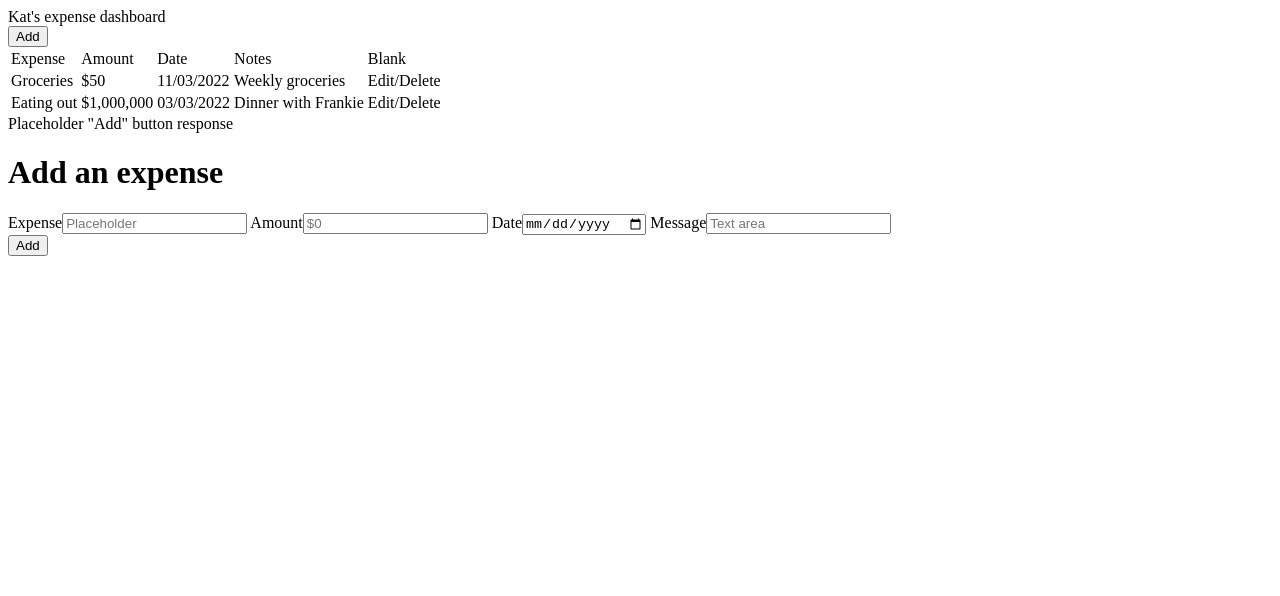
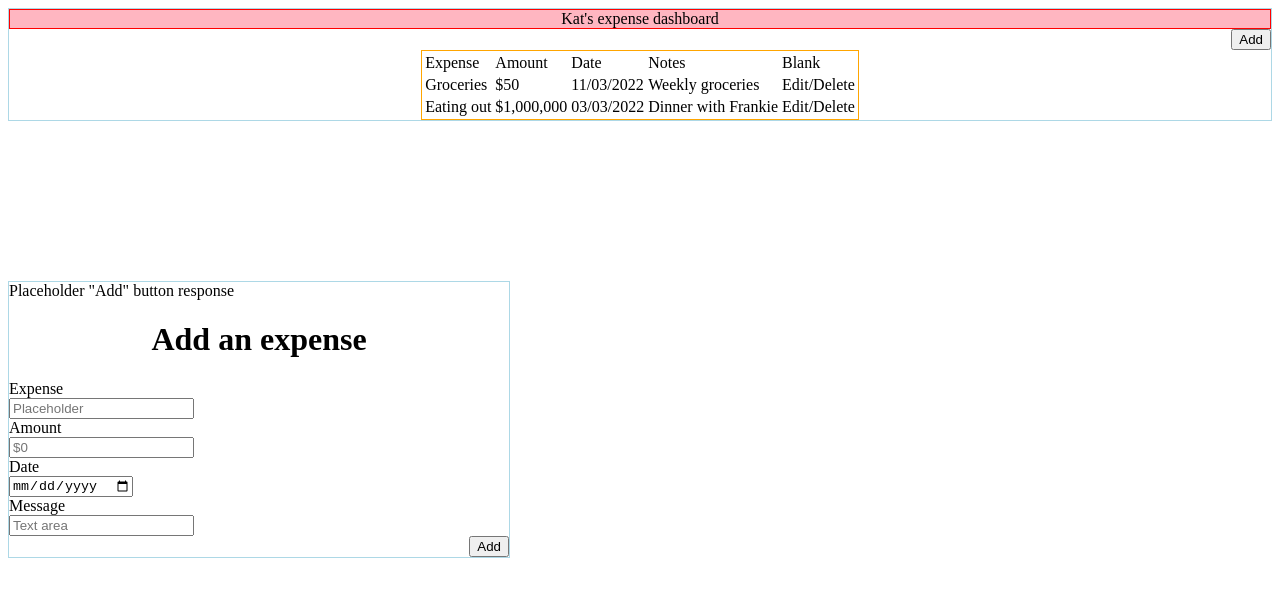
Before and after one commit to katfay/expense-tracker, a website: page index.html in a window 1280 px wide. Drawn offline with Linux system fonts and the light colour scheme.

Commit message:
Add media queries

```diff
--- a/index.html
+++ b/index.html
@@ -39,6 +39,7 @@
         </table>
       </div>
     </div>
+    <div class="test-white-space"></div>
     <div class="test-border-main-container expense-response">
       Placeholder "Add" button response
       <div class="expense-response"><h1>Add an expense</h1></div>
--- a/src/styles.css
+++ b/src/styles.css
@@ -1,3 +1,55 @@
+@media (min-width: 701px) {
+  .test-border {
+    border: solid 1px red;
+  }
+
+  .test-border-container {
+    border: solid 1px orange;
+  }
+
+  .test-border-main-container {
+    border: solid 1px lightblue;
+  }
+
+  .test-white-space {
+    min-height: 10rem;
+  }
+
+  .dashboard {
+  }
+
+  .expense-button {
+    align-self: flex-end;
+  }
+
+  .expense-response {
+    display: flex;
+    flex-direction: column;
+    align-items: stretch;
+    max-width: 500px;
+  }
+
+  .expense-response h1 {
+    align-self: center;
+  }
+
+  .label-newline {
+    display: block;
+  }
+
+  .main-container {
+    display: flex;
+    flex-direction: column;
+    align-items: center;
+  }
+
+  .site-banner {
+    background-color: lightpink;
+    align-self: stretch;
+    text-align: center;
+  }
+}
+
 @media (max-width: 700px) {
   .test-border {
     border: solid 1px red;
@@ -9,6 +61,10 @@
 
   .test-border-main-container {
     border: solid 1px lightblue;
+  }
+
+  .test-white-space {
+    min-height: 2rem;
   }
 
   .dashboard {
@@ -41,5 +97,6 @@
   .site-banner {
     background-color: lightpink;
     align-self: stretch;
+    text-align: center;
   }
 }
```
